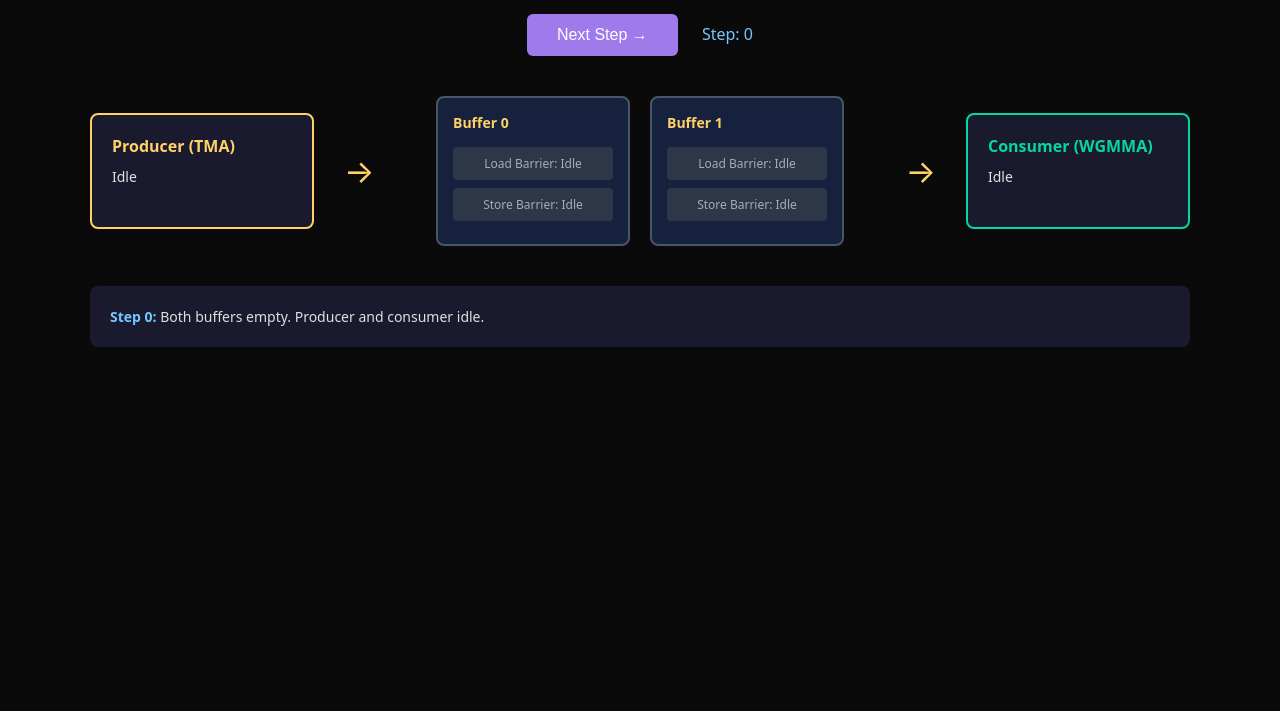
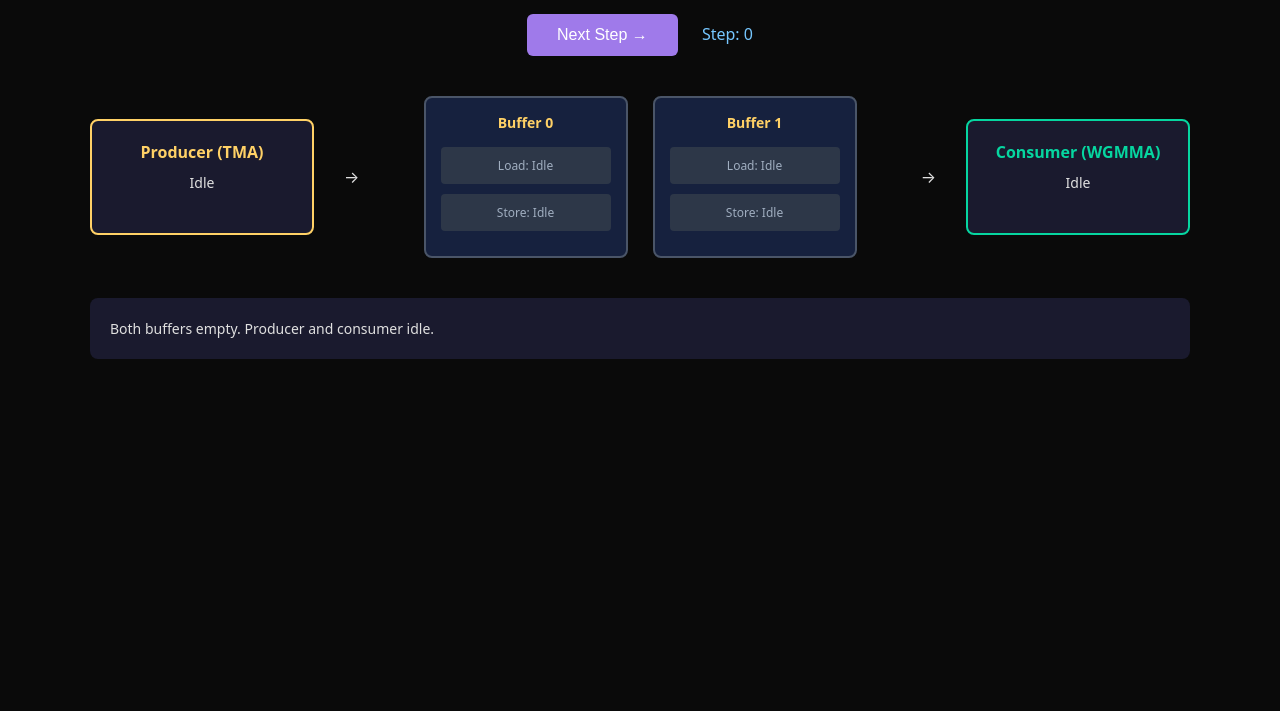
Before and after one commit to prateekshukla1108/simplebarrier, a plain HTML site: page index.html in a window 1280 px wide. Shown: the part 89-800 px from the top of the page. Drawn offline with Linux system fonts and the light colour scheme.

Commit message:
Update index.html

```diff
--- a/index.html
+++ b/index.html
@@ -4,7 +4,7 @@
 <head>
   <meta charset="UTF-8">
   <meta name="viewport" content="width=device-width, initial-scale=1.0">
-  <title>mbarrier Producer-Consumer Pipeline</title>
+  <title>m-barrier Producer-Consumer Pipeline</title>
   <style>
     body {
       font-family: system-ui, -apple-system, sans-serif;
@@ -38,6 +38,7 @@
       border-radius: 8px;
       padding: 20px;
       width: 180px;
+      text-align: center;
     }
 
     .producer {
@@ -48,17 +49,16 @@
       border: 2px solid #06d6a0;
     }
 
-    .actor h2 {
+    .producer h2 {
+      color: #ffd166;
       margin: 0 0 10px 0;
       font-size: 16px;
     }
 
-    .producer h2 {
-      color: #ffd166;
-    }
-
     .consumer h2 {
       color: #06d6a0;
+      margin: 0 0 10px 0;
+      font-size: 16px;
     }
 
     .status {
@@ -69,7 +69,7 @@
 
     .buffer-container {
       display: flex;
-      gap: 20px;
+      gap: 25px;
       justify-content: center;
       flex: 1;
     }
@@ -79,7 +79,7 @@
       border: 2px solid #4a5568;
       border-radius: 8px;
       padding: 15px;
-      width: 160px;
+      width: 170px;
       transition: all 0.3s ease;
     }
 
@@ -87,12 +87,13 @@
       margin: 0 0 15px 0;
       color: #ffd166;
       font-size: 14px;
+      text-align: center;
     }
 
     .barrier {
       font-size: 12px;
-      padding: 8px;
-      margin: 8px 0;
+      padding: 10px;
+      margin: 10px 0;
       border-radius: 4px;
       text-align: center;
       transition: all 0.3s ease;
@@ -175,16 +176,20 @@
       color: #76c7ff;
     }
 
-    .arrow {
-      font-size: 32px;
-      color: #ffd166;
+    .step-info ul {
+      margin: 10px 0;
+      padding-left: 20px;
+    }
+
+    .step-info li {
+      margin: 5px 0;
     }
   </style>
 </head>
 
 <body>
   <div class="container">
-    <h1>m-barrier Producer-Consumer Pipeline</h1>
+    <h1>TMA/WGMMA m-barrier Pipeline (QSIZE=2)</h1>
 
     <div class="controls">
       <button onclick="nextStep()">Next Step →</button>
@@ -202,13 +207,13 @@
       <div class="buffer-container">
         <div class="buffer" id="buf0">
           <h3>Buffer 0</h3>
-          <div class="barrier idle" id="barrierA0">Load Barrier: Idle</div>
-          <div class="barrier idle" id="barrierB0">Store Barrier: Idle</div>
+          <div class="barrier idle" id="load0">Load: Idle</div>
+          <div class="barrier idle" id="store0">Store: Idle</div>
         </div>
         <div class="buffer" id="buf1">
           <h3>Buffer 1</h3>
-          <div class="barrier idle" id="barrierA1">Load Barrier: Idle</div>
-          <div class="barrier idle" id="barrierB1">Store Barrier: Idle</div>
+          <div class="barrier idle" id="load1">Load: Idle</div>
+          <div class="barrier idle" id="store1">Store: Idle</div>
         </div>
       </div>
 
@@ -220,9 +225,7 @@
       </div>
     </div>
 
-    <div class="step-info" id="stepInfo">
-      <strong>Initial State:</strong> Both buffers empty. Producer and consumer idle.
-    </div>
+    <div class="step-info" id="stepInfo"></div>
   </div>
 
   <script>
@@ -234,32 +237,32 @@
         buf1: {class: "", load: "Idle", store: "Idle"}
       },
       {
-        step: 1, prod: "Loading Buffer 0", cons: "Waiting on Load Barrier 0",
-        info: "Producer starts TMA transfer to Buffer 0. Consumer stalls until load completes.",
+        step: 1, prod: "TMA Load → Buffer 0", cons: "Waiting on Load Barrier 0",
+        info: "<strong>Producer:</strong> Issues async TMA transfer to fill Buffer 0.<br><strong>Consumer:</strong> Stalled on Load Barrier 0 (waiting for data).",
         buf0: {class: "loading", load: "Waiting", store: "Idle"},
         buf1: {class: "", load: "Idle", store: "Idle"}
       },
       {
-        step: 2, prod: "Loading Buffer 1", cons: "Computing on Buffer 0",
-        info: "Load Barrier 0 signaled → Buffer 0 ready. Consumer starts compute. Producer moves to Buffer 1.",
-        buf0: {class: "ready", load: "Signaled", store: "Waiting"},
+        step: 2, prod: "TMA Load → Buffer 1", cons: "WGMMA on Buffer 0",
+        info: "<strong>Load Barrier 0 → Signaled</strong>: Data ready.<br><strong>Consumer:</strong> Unblocks and starts compute on Buffer 0.<br><strong>Producer:</strong> Immediately starts loading Buffer 1 (overlap).",
+        buf0: {class: "computing", load: "Signaled", store: "Waiting"},
         buf1: {class: "loading", load: "Waiting", store: "Idle"}
       },
       {
-        step: 3, prod: "Waiting on Store Barrier 0", cons: "Computing on Buffer 1",
-        info: "Buffer 0 in use by consumer. Producer cannot reuse it until Store Barrier 0 is signaled.",
-        buf0: {class: "computing", load: "Signaled", store: "Waiting"},
+        step: 3, prod: "Waiting on Store Barrier 0", cons: "WGMMA on Buffer 1",
+        info: "<strong>Consumer:</strong> Finished Buffer 0 → <strong>Store Barrier 0 → Signaled</strong>. Now computing on Buffer 1.<br><strong>Producer:</strong> Sees Store Barrier 0 signaled → can safely reload Buffer 0.",
+        buf0: {class: "ready", load: "Signaled", store: "Signaled"},  // FIXED: Not computing, store barrier signaled
+        buf1: {class: "computing", load: "Signaled", store: "Waiting"}  // FIXED: This is the active compute buffer
+      },
+      {
+        step: 4, prod: "TMA Load → Buffer 0", cons: "Waiting on Load Barrier 1",
+        info: "<strong>Producer:</strong> Reloads Buffer 0 while consumer computes on Buffer 1.<br><strong>Load Barrier 1 → Signaled</strong>: Consumer unblocks and starts Buffer 1 compute.",
+        buf0: {class: "loading", load: "Waiting", store: "Signaled"},
         buf1: {class: "ready", load: "Signaled", store: "Waiting"}
       },
       {
-        step: 4, prod: "Reloading Buffer 0", cons: "Waiting on Load Barrier 1",
-        info: "Consumer signaled Store Barrier 0 → Buffer 0 is free. Producer reloads it while consumer moves to Buffer 1.",
-        buf0: {class: "loading", load: "Waiting", store: "Signaled"},
-        buf1: {class: "computing", load: "Signaled", store: "Waiting"}
-      },
-      {
-        step: 5, prod: "Loading Buffer 1", cons: "Computing on Buffer 0",
-        info: "Ping-pong continues. Barriers alternate between waiting (stall) and signaled (ready).",
+        step: 5, prod: "TMA Load → Buffer 1", cons: "WGMMA on Buffer 0",
+        info: "<strong>Pipeline Steady State:</strong> Continuous ping-pong. Barriers alternate between waiting (stall) and signaled (ready) every cycle.",
         buf0: {class: "computing", load: "Signaled", store: "Waiting"},
         buf1: {class: "loading", load: "Waiting", store: "Signaled"}
       }
@@ -272,20 +275,19 @@
       document.getElementById('stepNum').textContent = s.step;
       document.getElementById('prodStatus').textContent = s.prod;
       document.getElementById('consStatus').textContent = s.cons;
-      document.getElementById('stepInfo').innerHTML = `<strong>Step ${s.step}:</strong> ${s.info}`;
+      document.getElementById('stepInfo').innerHTML = s.info;
 
-      // Update buffers
       ['buf0', 'buf1'].forEach((bufId, idx) => {
         const buf = document.getElementById(bufId);
         const config = s[bufId];
         buf.className = 'buffer ' + config.class;
 
-        const loadBar = document.getElementById('barrierA' + idx);
-        loadBar.textContent = `Load Barrier: ${config.load}`;
+        const loadBar = document.getElementById('load' + idx);
+        loadBar.textContent = `Load: ${config.load}`;
         loadBar.className = 'barrier ' + config.load.toLowerCase();
 
-        const storeBar = document.getElementById('barrierB' + idx);
-        storeBar.textContent = `Store Barrier: ${config.store}`;
+        const storeBar = document.getElementById('store' + idx);
+        storeBar.textContent = `Store: ${config.store}`;
         storeBar.className = 'barrier ' + config.store.toLowerCase();
       });
     }
@@ -295,7 +297,6 @@
       updateDisplay();
     }
 
-    // Initial render
     updateDisplay();
   </script>
 </body>
```
